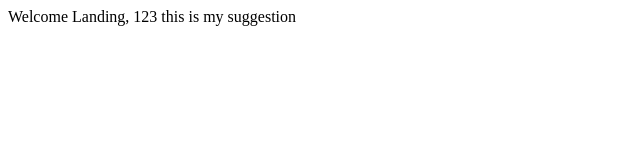
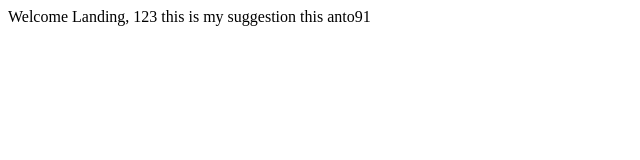
Before and after one commit to anto91github/simple-landing, a plain HTML site: page index.html in a window 1280 px wide. Shown: the full height of the page, 0-640 px from the left. Drawn offline with Linux system fonts and the light colour scheme.

Commit message:
add my name

```diff
--- a/index.html
+++ b/index.html
@@ -6,5 +6,6 @@
 <body>
 	Welcome Landing, 123
 	this is my suggestion
+	this anto91
 </body>
 </html>
```
